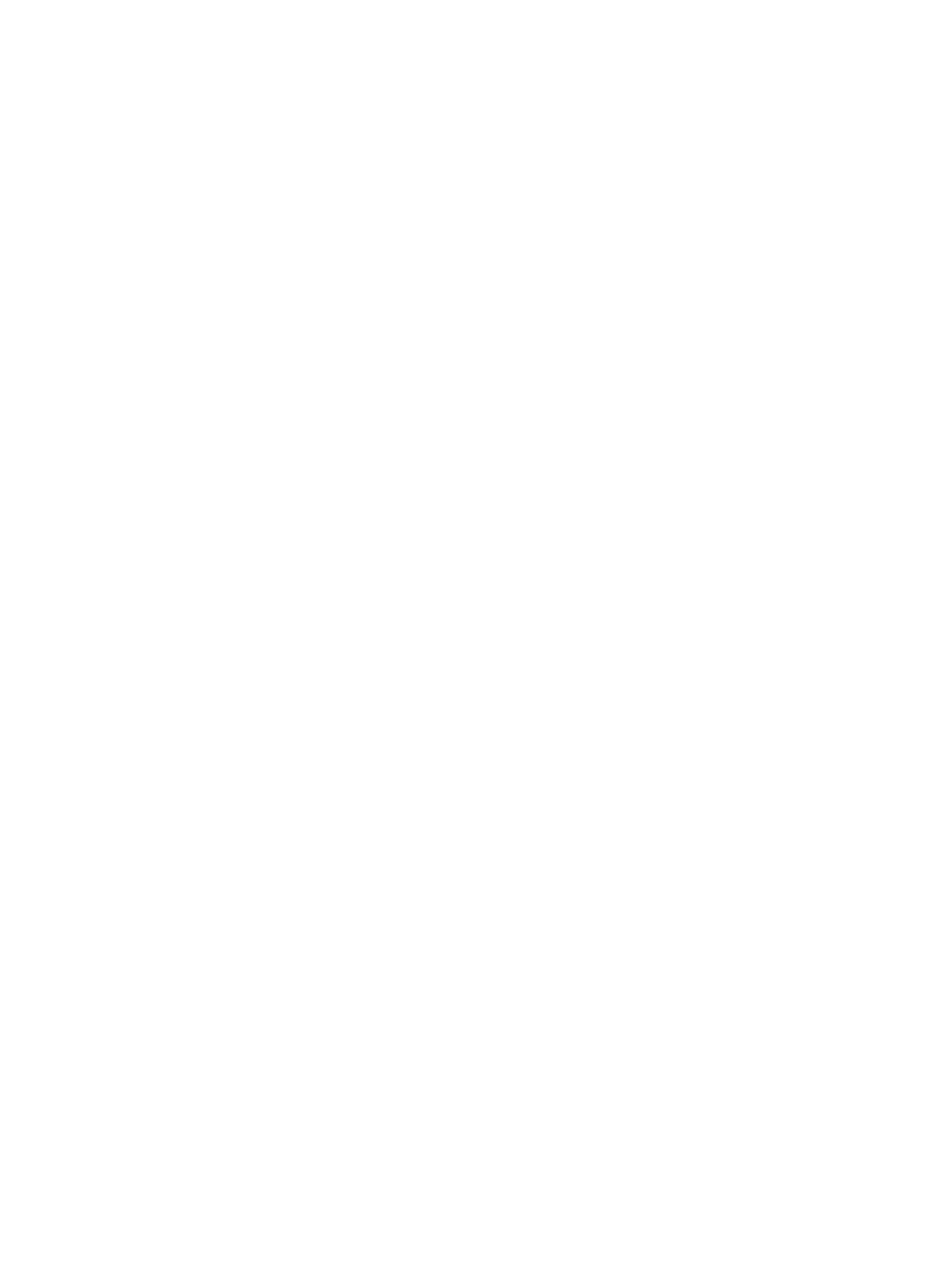
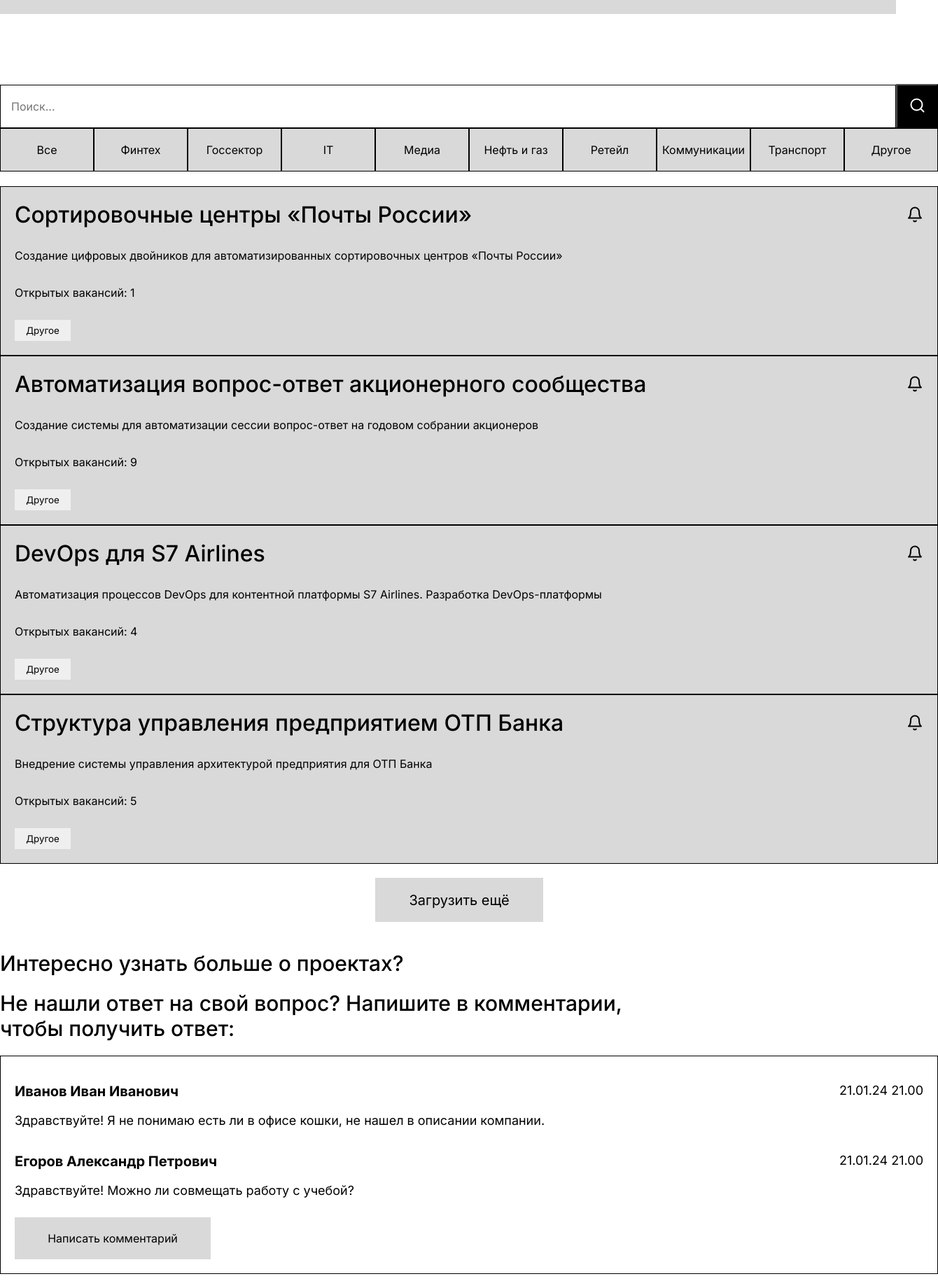
Before and after one commit to lct-2024/lct-2024, a React (Create React App) app in the folder frontend/: page /projects-page in a window 1280 px wide. Before the commit this address had no page. Shown: the part 380-2220 px from the top of the page at 70% size, 1340 px wide, since content can reach past the window. Before the commit the page ends 800 px from the top, so only its background shows below. Built offline with nearby package versions, Linux system fonts and the light colour scheme.

Commit message:
feat
создал страницу pages

```diff
--- a/frontend/src/App.js
+++ b/frontend/src/App.js
@@ -2,6 +2,7 @@
 import MainPage from "./components/Pages/MainPage";
 import { BrowserRouter, Route, Routes } from "react-router-dom";
 import VacancyPage from "./components/VacansyPage.jsx/VacansyPage";
+import ProjectsPage from "./components/ProjectsPage/ProjectsPage";
 
 function App() {
 
@@ -11,6 +12,7 @@
         <Routes>
           <Route path="/" element={<MainPage />} />
           <Route path="/vacansy-page" element={<VacancyPage />} />
+          <Route path="/projects-page" element={<ProjectsPage />} />
         </Routes>
       </div>
     </BrowserRouter>
--- a/frontend/src/components/Navigation.jsx
+++ b/frontend/src/components/Navigation.jsx
@@ -9,8 +9,8 @@
                 <img src="logo.png" alt="лого" />
             </Link>
             <div className={style.items}>
-                <Link to="/vacansy-page" className='link'>Вакансии</Link>
-                <a href="#">Проекты</a>
+                <Link to="/vacansy-page" >Вакансии</Link>
+                <Link to="/projects-page" >Проекты</Link>
                 <a href="#">Новости</a>
                 <a href="#">О компании</a>
                 <a href="#">Личный кабинет</a>
--- /dev/null
+++ b/frontend/src/components/ProjectsPage/ProjectsList.jsx
@@ -0,0 +1,35 @@
+import React, { useState } from 'react'
+import style from './ProjectsList.module.css'
+
+const ProjectsList = () => {
+
+    const [projects, setProjects] = useState([
+        { title: "Сортировочные центры «Почты России»", text: "Создание цифровых двойников для автоматизированных сортировочных центров «Почты России»", count: 1 },
+        { title: "Автоматизация вопрос-ответ акционерного сообщества", text: "Создание системы для автоматизации сессии вопрос-ответ на годовом собрании акционеров", count: 9 },
+        { title: "DevOps для S7 Airlines", text: "Автоматизация процессов DevOps для контентной платформы S7 Airlines. Разработка DevOps-платформы", count: 4 },
+        { title: "Структура управления предприятием ОТП Банка", text: "Внедрение системы управления архитектурой предприятия для ОТП Банка", count: 5 },
+    ])
+
+    return (
+        <div className='container'>
+            <div className={style.list}>
+                {projects.map((project, i) => {
+                    return <div className={style.project} key={i}>
+                        <div>
+                            <h2>{project.title}</h2>
+                            <svg width="24" height="25" viewBox="0 0 24 25" fill="none" xmlns="http://www.w3.org/2000/svg">
+                                <path d="M10.3 21.5C10.4674 21.8044 10.7134 22.0583 11.0125 22.2352C11.3115 22.412 11.6526 22.5053 12 22.5053C12.3474 22.5053 12.6885 22.412 12.9875 22.2352C13.2866 22.0583 13.5326 21.8044 13.7 21.5M6 8.5C6 6.9087 6.63214 5.38258 7.75736 4.25736C8.88258 3.13214 10.4087 2.5 12 2.5C13.5913 2.5 15.1174 3.13214 16.2426 4.25736C17.3679 5.38258 18 6.9087 18 8.5C18 15.5 21 17.5 21 17.5H3C3 17.5 6 15.5 6 8.5Z" stroke="black" stroke-width="2" stroke-linecap="round" stroke-linejoin="round" />
+                            </svg>
+                        </div>
+                        <p>{project.text}</p>
+                        <p>Открытых вакансий: {project.count}</p>
+                        <button>Другое</button>
+                    </div>
+                })}
+            </div>
+            <button className={style.btn}>Загрузить ещё</button>
+        </div>
+    )
+}
+
+export default ProjectsList
--- /dev/null
+++ b/frontend/src/components/ProjectsPage/ProjectsList.module.css
@@ -0,0 +1,43 @@
+.project {
+    padding: 20px;
+    background: #D9D9D9;
+    height: fit-content;
+    min-height: 200px;
+    display: flex;
+    flex-direction: column;
+    justify-content: space-between;
+    border: 1px solid black;
+}
+
+.project div {
+    display: flex;
+    justify-content: space-between;
+    align-items: center;
+}
+
+.project svg {
+    cursor: pointer;
+}
+
+.project h2 {
+    font-size: 32px;
+}
+
+.project p {
+    margin: 5px 0;
+}
+
+.project button {
+    border: none;
+    width: 80px;
+    height: 30px;
+}
+
+.btn {
+    border: none;
+    width: 240px;
+    height: 63px;
+    font-size: 20px;
+    margin: 20px 40%;
+    background: #D9D9D9;
+}
--- a/frontend/src/components/ProjectsPage/ProjectsPage.jsx
+++ b/frontend/src/components/ProjectsPage/ProjectsPage.jsx
@@ -1,13 +1,19 @@
-import React from 'react'
+import React, { useState } from 'react'
 import style from './ProjectsPage.module.css'
+import Navigation from '../Navigation'
+import ProjectsList from './ProjectsList'
+import Footer from '../Footer'
 
 const ProjectsPage = () => {
+
+
+
     return (<>
         <div className={style.main}>
             <div className='container'>
                 <div className={style.head}>
                     <Navigation />
-                    <h1>ВАКАНСИИ</h1>
+                    <h1>ПРОЕКТЫ</h1>
                 </div>
             </div>
         </div>
@@ -16,32 +22,27 @@
                 <div>
                     <div className={style.search}>
                         <input type="text" placeholder='Поиск...' />
-                        <div>Все категории
-                            <svg width="24" height="19" viewBox="0 0 24 19" fill="none" xmlns="http://www.w3.org/2000/svg">
-                                <path d="M6 7L12 13L18 7" stroke="black" stroke-width="2" stroke-linecap="round" stroke-linejoin="round" />
-                            </svg>
-                        </div>
-                        <div>Все специальности<svg width="24" height="19" viewBox="0 0 24 19" fill="none" xmlns="http://www.w3.org/2000/svg">
-                            <path d="M6 7L12 13L18 7" stroke="black" stroke-width="2" stroke-linecap="round" stroke-linejoin="round" />
-                        </svg>
-                        </div>
-                        <div>Все города<svg width="24" height="19" viewBox="0 0 24 19" fill="none" xmlns="http://www.w3.org/2000/svg">
-                            <path d="M6 7L12 13L18 7" stroke="black" stroke-width="2" stroke-linecap="round" stroke-linejoin="round" />
-                        </svg>
-                        </div>
-                        <div>Все проекты<svg width="24" height="19" viewBox="0 0 24 19" fill="none" xmlns="http://www.w3.org/2000/svg">
-                            <path d="M6 7L12 13L18 7" stroke="black" stroke-width="2" stroke-linecap="round" stroke-linejoin="round" />
-                        </svg>
-                        </div>
                         <button>
                             <svg width="25" height="25" viewBox="0 0 25 25" fill="none" xmlns="http://www.w3.org/2000/svg">
                                 <path d="M21.5 21.5L17.2 17.2M19.5 11.5C19.5 15.9183 15.9183 19.5 11.5 19.5C7.08172 19.5 3.5 15.9183 3.5 11.5C3.5 7.08172 7.08172 3.5 11.5 3.5C15.9183 3.5 19.5 7.08172 19.5 11.5Z" stroke="white" stroke-width="2" stroke-linecap="round" stroke-linejoin="round" />
                             </svg>
                         </button>
                     </div>
+                    <div className={style.filter}>
+                        <p>Все</p>
+                        <p>Финтех</p>
+                        <p>Госсектор</p>
+                        <p>IT</p>
+                        <p>Медиа</p>
+                        <p>Нефть и газ</p>
+                        <p>Ретейл</p>
+                        <p>Коммуникации</p>
+                        <p>Транспорт</p>
+                        <p>Другое</p>
+                    </div>
                 </div>
-                <VacansyList />
-                <h2>Интересно узнать больше о вакансиях?</h2>
+                <ProjectsList />
+                <h2>Интересно узнать больше о проектах?</h2>
                 <h2>Не нашли ответ на свой вопрос? Напишите в комментарии, <br /> чтобы получить ответ:</h2>
                 <div className={style.comments}>
                     <div className={style.comment}>
--- a/frontend/src/components/ProjectsPage/ProjectsPage.module.css
+++ b/frontend/src/components/ProjectsPage/ProjectsPage.module.css
@@ -0,0 +1,134 @@
+.main {
+    width: 100%;
+    background-color: #D9D9D9;
+}
+
+.head {
+    display: flex;
+    flex-direction: column;
+    justify-content: space-between;
+    height: 240px;
+    padding: 80px 0;
+}
+
+.head h1 {
+    font-weight: 400;
+    font-size: 40px;
+    margin: 0 auto;
+}
+
+.body {
+    display: flex;
+    flex-direction: column;
+    justify-content: space-between;
+    height: 1700px;
+    padding: 100px 0;
+}
+
+.body h2 {
+    font-weight: 500;
+    font-size: 30px;
+}
+
+.btn {
+    display: flex;
+    align-items: center;
+    justify-content: center;
+    background-color: #D9D9D9;
+    border: none;
+    padding: 20px;
+    width: 280px;
+    font-size: 16px;
+    margin-top: 10px;
+}
+
+.comments {
+    border: 1px solid black;
+    padding: 20px;
+}
+
+.comment {
+    display: flex;
+    flex-direction: column;
+    justify-content: space-evenly;
+    height: 100px;
+}
+
+.comment h4 {
+    font-size: 20px;
+}
+
+.comment p {
+    font-size: 18px;
+}
+
+.comment div {
+    display: flex;
+    justify-content: space-between;
+}
+
+.search {
+    display: flex;
+    align-items: center;
+    justify-content: space-between;
+    font-size: 16px;
+}
+
+.search input {
+    width: 100%;
+    height: 30px;
+    font-size: 16px;
+    padding: 15px;
+    border: 1px solid black;
+}
+
+.search button {
+    background-color: black;
+    padding: 15.5px;
+}
+
+.btns {
+    display: flex;
+    align-items: center;
+}
+
+.btns button {
+    width: 240px;
+    height: 63px;
+    font-size: 24px;
+    background-color: white;
+    border: 1px solid black;
+}
+
+.all {
+    display: flex;
+    align-items: center;
+    justify-content: center;
+    background: black;
+    color: white;
+    padding: 10px;
+    height: 60px;
+    width: 260px;
+    font-size: 16px;
+}
+
+.all svg {
+    margin-left: 5px;
+}
+
+.filter {
+    display: flex;
+    align-items: center;
+}
+
+.filter p {
+    border: 1px solid black;
+    background-color: #D9D9D9;
+    min-width: 112px;
+    display: flex;
+    align-items: center;
+    justify-content: center;
+    padding: 10px;
+    height: 40px;
+    cursor: pointer;
+}
--- a/frontend/src/components/VacansyPage.jsx/VacansyPage.module.css
+++ b/frontend/src/components/VacansyPage.jsx/VacansyPage.module.css
@@ -26,6 +26,7 @@
 }
 
 .body h2 {
+    font-size: 30px;
     font-weight: 500;
 }
 
```
